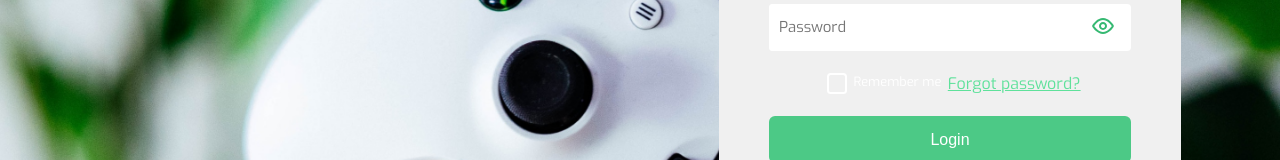
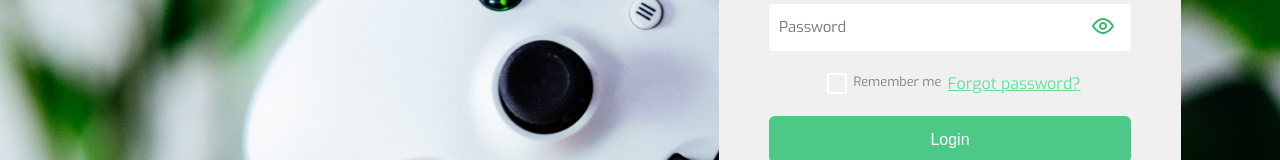
Before and after one commit to FranciscoAlvareez/ProyectoFinal_G2, a React (Vite) app in the folder ProyectoFinal_G2/: page / in a window 1280 px wide. Shown: the part 285-445 px from the top of the page. Built offline with nearby package versions, Linux system fonts and the light colour scheme.

Commit message:
Detalles en estilos

```diff
--- a/ProyectoFinal_G2/src/Components/CheckBoxs/index.module.css
+++ b/ProyectoFinal_G2/src/Components/CheckBoxs/index.module.css
@@ -13,7 +13,7 @@
 }
 .individualContainer{
     display: inline-flex;
-    color: var(--neutral-white);
+    color: grey;
     margin: 0.2rem;
 }
 .individualContainer p{
--- a/ProyectoFinal_G2/src/Components/Login/index.css
+++ b/ProyectoFinal_G2/src/Components/Login/index.css
@@ -77,6 +77,7 @@
   background: url('../../assets/BG.png');
   background-repeat: no-repeat;
   background-size: cover;
+  color: #FFF;
 }
 
 .login-screen.dark .conteiner-login {
```
